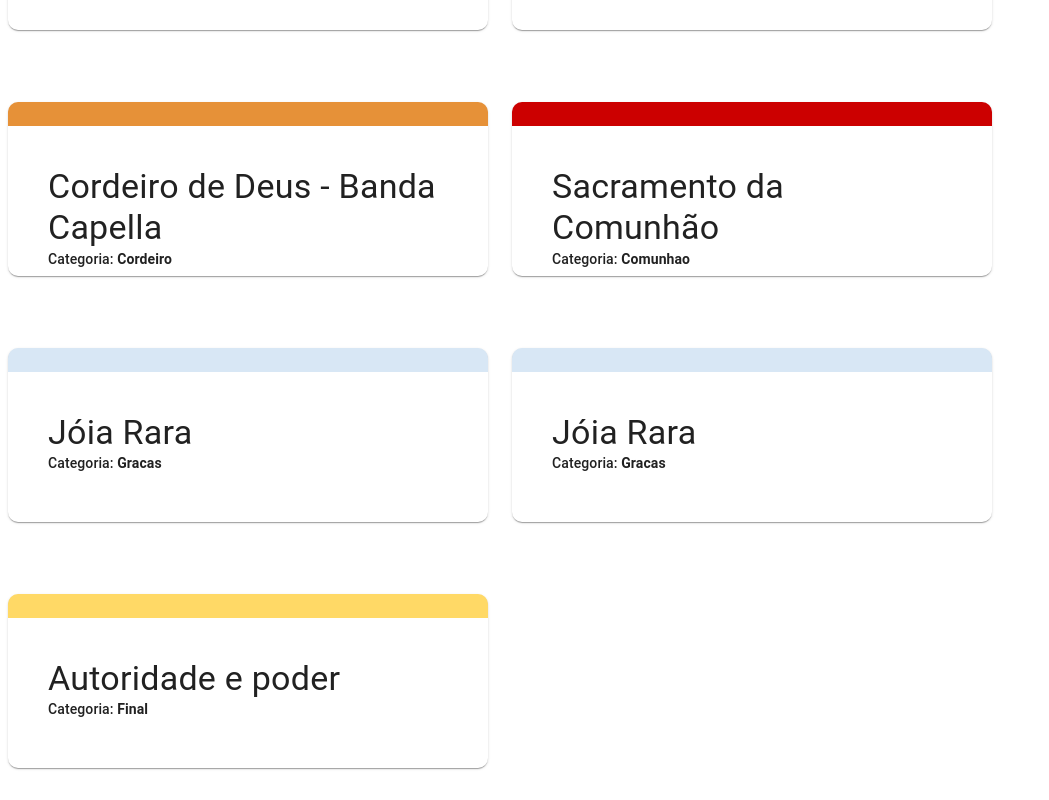
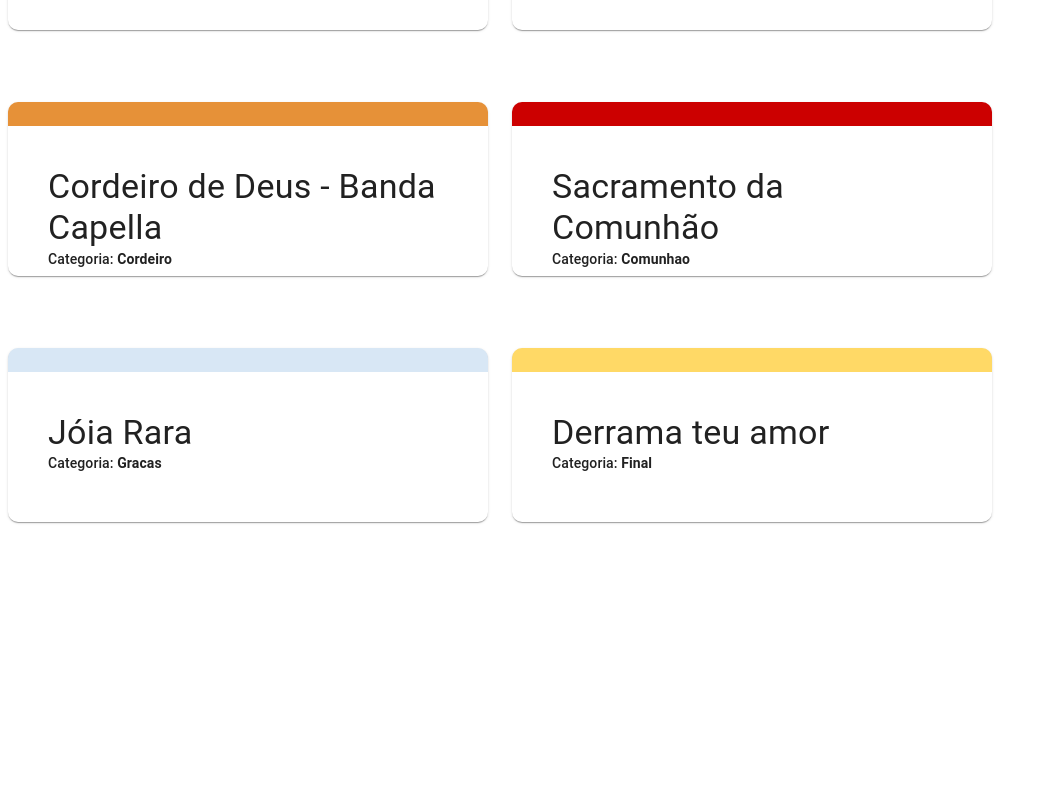
Before and after one commit to rafadealmeida/repertorio, a React (Create React App) app: page /missaFev24 in a window 1280 px wide. Shown: the part 1067-1867 px from the top of the page, without its empty margins (0-1049 px from the left). After the commit the page ends 1621 px from the top, so only its background shows below. Built offline with nearby package versions, Linux system fonts and the light colour scheme.

Commit message:
[master] - modificação repertorio

```diff
--- a/src/_mocks/repertorioMissaFev24.js
+++ b/src/_mocks/repertorioMissaFev24.js
@@ -476,69 +476,90 @@
     (volta  ao refrão)
     `,
   },
+  // {
+  //   titulo: 'Jóia Rara',
+  //   id: sumId(),
+  //   categoria: 'Gracas',
+  //   link: 'https://www.cifraclub.com.br/vida-reluz/joia-rara/',
+  //   base: true,
+  //   cifra: `
+  //   Tom: F
+  //   [Intro]
+  //   C/D F/G
+
+  //   C                       F
+  //   Este é o momento da mais pura doação
+  //       C                      G             G#°
+  //   de quem sabe amar como ninguém jamais amou
+  //    Am              F        Dm                    G
+  //   Ele nos da sua vida, seu plano de amor nos revela
+  //    C             F       C                  G   G#°
+  //   É alimento da alma, o pão que desceu do céu
+  //      Am                      F               G       C
+  //   nos da o seu corpo e seu sangue,para nossa comunhão
+  //   Gm C7   F            G/F
+  //        Jesus tu és a jóia mais rara,
+  //   G#°              Am       Am/G F Dm
+  //   fonte de vida que não se acaba,  te entrego todo meu
+  //      G           C  Gm C7
+  //   ser,em gratidão
+  //       F                   G/F       G#°         Am Am/G
+  //   permanece em mim com teu amor, teu amor infinito
+  //   F  Dm              G        C
+  //      sela em mim  a tua salvação
+
+  //   (volta  ao início)  Am D7
+
+  //   `,
+  // },
   {
-    titulo: 'Jóia Rara',
-    id: sumId(),
-    categoria: 'Gracas',
-    link: 'https://www.cifraclub.com.br/vida-reluz/joia-rara/',
-    base: true,
-    cifra: `
-    Tom: F
-    [Intro]
-    C/D F/G
-
-    C                       F
-    Este é o momento da mais pura doação
-        C                      G             G#°
-    de quem sabe amar como ninguém jamais amou
-     Am              F        Dm                    G
-    Ele nos da sua vida, seu plano de amor nos revela
-     C             F       C                  G   G#°
-    É alimento da alma, o pão que desceu do céu
-       Am                      F               G       C
-    nos da o seu corpo e seu sangue,para nossa comunhão
-    Gm C7   F            G/F
-         Jesus tu és a jóia mais rara,
-    G#°              Am       Am/G F Dm
-    fonte de vida que não se acaba,  te entrego todo meu
-       G           C  Gm C7
-    ser,em gratidão
-        F                   G/F       G#°         Am Am/G
-    permanece em mim com teu amor, teu amor infinito
-    F  Dm              G        C
-       sela em mim  a tua salvação
-
-    (volta  ao início)  Am D7
-
-    `,
-  },
-  {
-    titulo: 'Autoridade e poder',
+    titulo: 'Derrama teu amor',
     id: sumId(),
     categoria: 'Final',
+    link: 'https://www.youtube.com/watch?v=azqrmPCpW2w',
+    base: false,
     cifra: `
-    [Intro] A  F#m7  D  Bm
-    E  A  F#m7  D  E
+    G                  D      Em        C
+    1 - Senhor, eu quero obedecer    a Tua voz
+    G                  D          Em               C
+    Derrama o Teu Espírito (uh, uh) sobre todos nós
+    G                   D        Em             C
+      Senhor, eu quero mergulhar,   me comprometer
+    G                  D    Em                C
+      Entrar na intimida----de do Teu coração
+                D         G
+    Derrama em nós Tua unção
 
-          A                            F#m
-    Os que confiam no Senhor , são como os montes de Sião
-            D        Bm                    E
-    Que não se abalam , mas permanecem para sempre
-        A                     F#m
-    Como em volta de Jerusalém , estão os montes
-          D           Bm           E
-    Assim o Senhor , em volta do seu povo
-      A               F#m
-    Autoridade e poder , domínio em suas mãos
-          D                 Bm               E
-    Pois o Senhor é Deus , o Senhor é Rei dos povos
-          A                             F#m
-    Cale-se diante dEle a terra, dobrem os joelhos ergam as mãos
-          D               Bm               E
-    Pois o Senhor é Deus o Senhor é Rei dos povos
+                          D
+    Derrama o teu amor aqui
+                         Em
+    Derrama o teu amor aqui
+                      C
+    Faz chover sobre nós Água Viva
 
-    [Final] A  F#m  D  Bm
-        E  A  F#m  D  E
+    C  Em                  D
+    2 - Uma Igreja renovada
+    Em                D
+       Povo santo reunido
+    Em              D
+    Famílias restauradas
+    Em                      C
+       Pelo poder do Teu Espírito
+                          G
+    Derrama o Teu amor aqui!
+
+                          D
+    Derrama o teu amor aqui
+                         Em
+    Derrama o teu amor aqui
+                      C
+    Faz chover sobre nós Água Viva
+    G/B                       D
+        Derrama o teu amor aqui
+                         Em
+    Derrama o teu amor aqui
+                      C   G/B     Em C  D
+    Faz chover sobre nós Água Viva
     `,
   },
 ];
--- a/src/pages/Cifra.jsx
+++ b/src/pages/Cifra.jsx
@@ -33,6 +33,7 @@
 function Cifra() {
   const { id } = useParams();
   const [cifra, setCifra] = useState({});
+  const [coluna, setColuna] = useState(false);
   const [tamanho, setTamanho] = useState(1);
   const matches = useMediaQuery('(max-width:768px)');
   const navigate = useNavigate();
@@ -40,6 +41,16 @@
   const CifraSelect = styled.pre`
     font-size: ${tamanho}rem;
     white-space: pre-wrap;
+    @media screen and (max-width: 768px) {
+      font-size: ${tamanho / 2}rem;
+    }
+  `;
+
+  const CifraSelectColum = styled.pre`
+    font-size: ${tamanho}rem;
+    white-space: pre-wrap;
+    column-count: 2;
+    column-gap: 1em;
     @media screen and (max-width: 768px) {
       font-size: ${tamanho / 2}rem;
     }
@@ -101,6 +112,9 @@
 
   return (
     <>
+      <Button onClick={() => setColuna(!coluna)} variant="contained" sx={{ marginTop: '1rem', marginLeft: 0 }}>
+        Colocar cifra em modo coluna
+      </Button>
       <Button
         onClick={() => navigate(-1)}
         variant="contained"
@@ -177,6 +191,15 @@
           </Button>
         )}
 
+        {coluna ? (
+          <CifraSelectColum>
+            {reactStringReplace(cifra.cifra, acordes, (match, i) => (
+              <b key={i} style={{ color: '#f70' }}>
+                {match}
+              </b>
+            ))}
+          </CifraSelectColum>
+        ) : (
           <CifraSelect>
             {reactStringReplace(cifra.cifra, acordes, (match, i) => (
               <b key={i} style={{ color: '#f70' }}>
@@ -184,6 +207,7 @@
               </b>
             ))}
           </CifraSelect>
+        )}
       </Card>
     </>
   );
```
Lines whose indentation alone changed are shown as unchanged.
